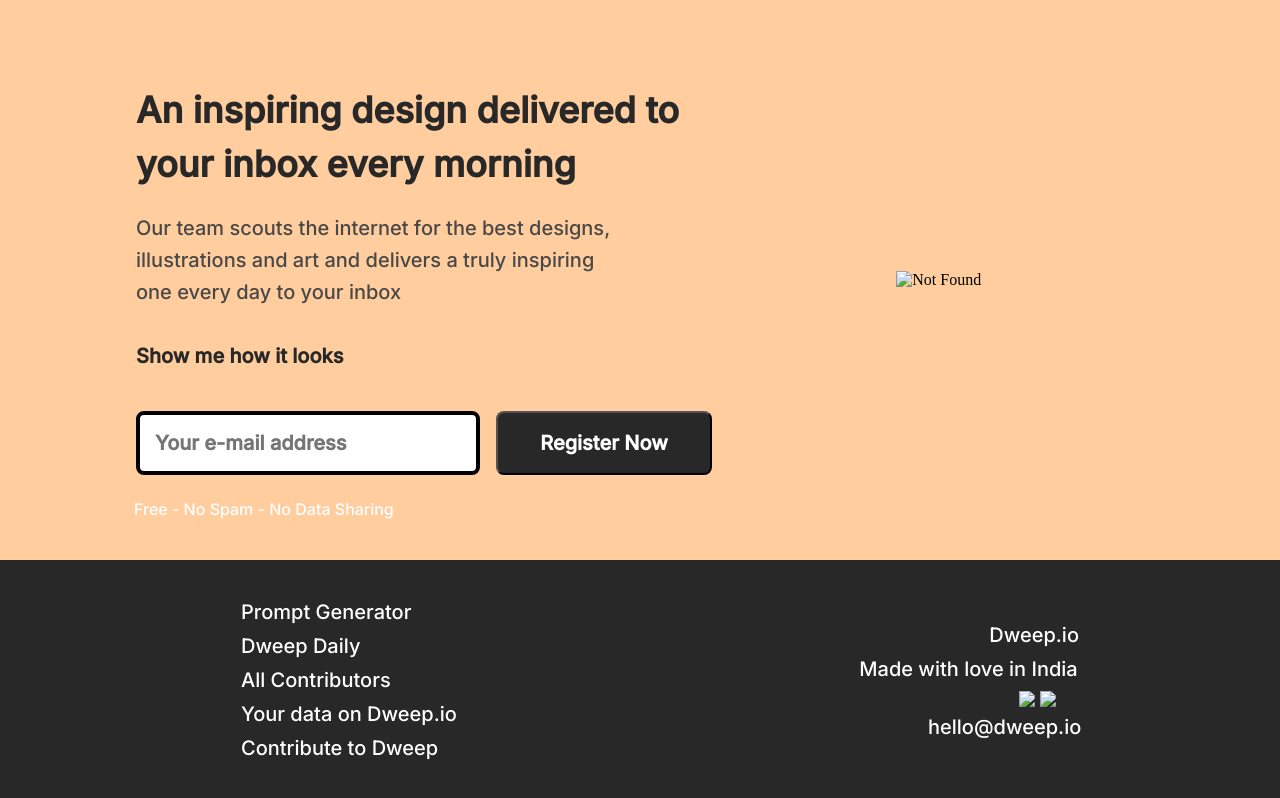
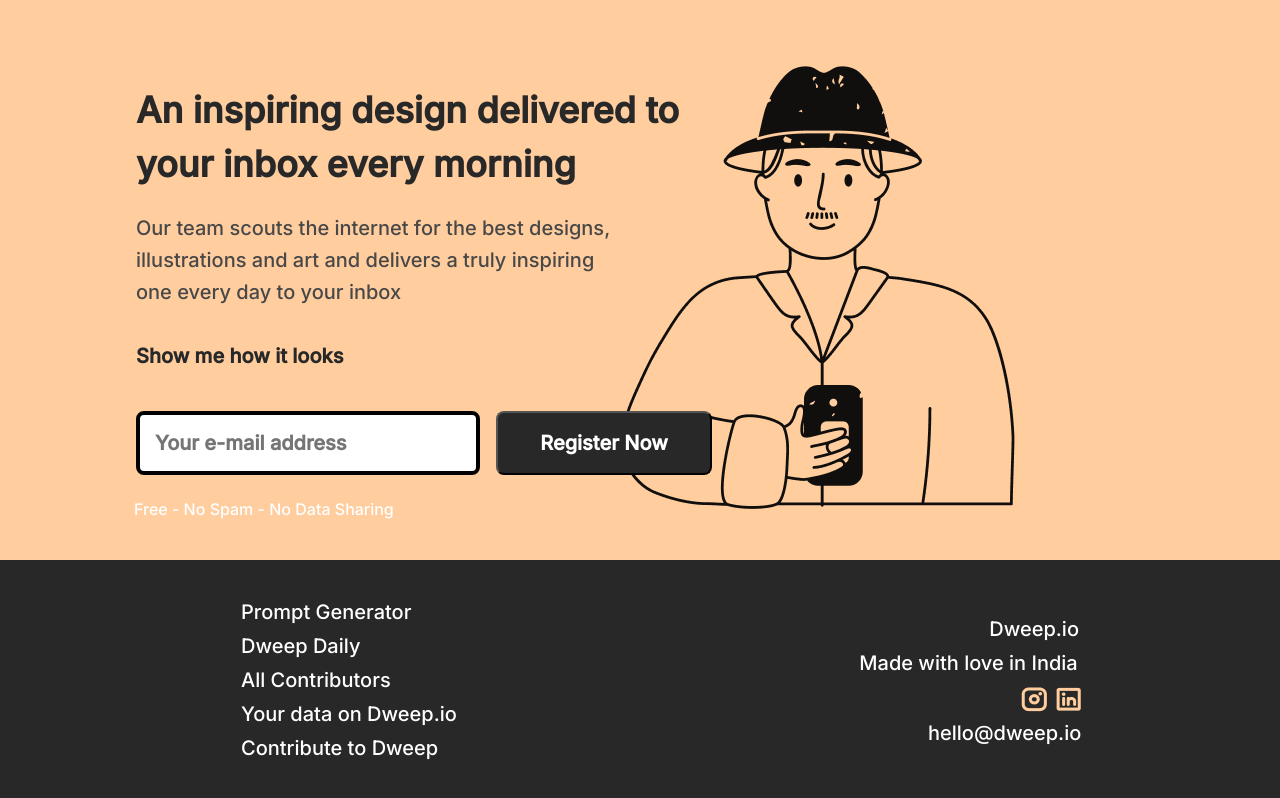
Before and after one commit to Mayur25X/Cuvette_Assingment_1, a plain HTML site: page index.html in a window 1280 px wide. Drawn offline with Linux system fonts and the light colour scheme; the site is published under a folder, as on GitHub Pages, so addresses that start at the root find nothing.

Commit message:
Update index.html

```diff
--- a/index.html
+++ b/index.html
@@ -27,7 +27,7 @@
             <p class="second">Free - No Spam - No Data Sharing</p>
         </div>
         <div id="right">
-            <img src="/img/Vector.png" alt="Not Found">
+            <img src="img/Vector.png" alt="Not Found">
         </div>
     </div>
     <footer>
@@ -47,8 +47,8 @@
             ">Dweep.io</li>
             <li>Made with love in India</li>
             <div class="logo">
-                <img src='/img/InstagramLogo.png'>
-                <img src='/img/LinkedinLogo.png'>
+                <img src='img/InstagramLogo.png'>
+                <img src='img/LinkedinLogo.png'>
             </div>
 
             <p id="third">hello@dweep.io</p>
```
